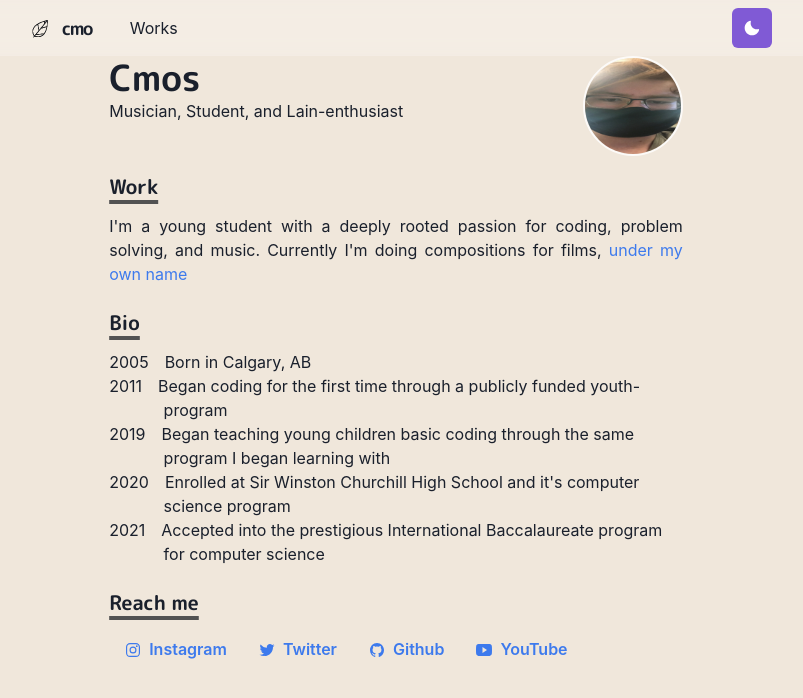
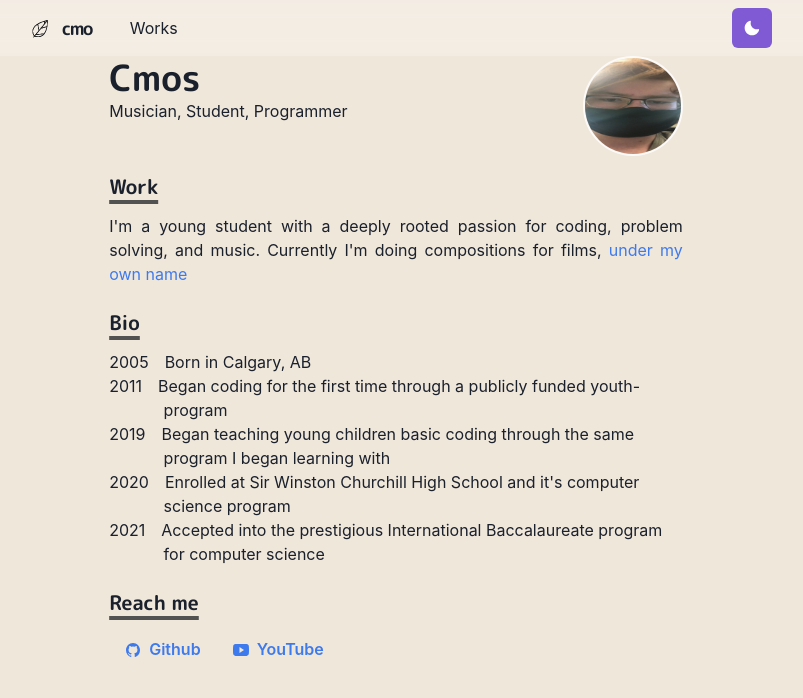
Before and after one commit to MaesLotws/cmos.studio, a Next.js app: page / in a window 1280 px wide. Shown: the top 698 px of the page, without its empty margins (244-1047 px from the left). Built offline with nearby package versions, Linux system fonts and the light colour scheme.

Commit message:
Broken Media Remover and Other Fixes

```diff
--- a/pages/index.js
+++ b/pages/index.js
@@ -15,7 +15,7 @@ const Page = () => {
                         <Heading as="h2" variant="page-title">
                             Cmos
                         </Heading>
-                        <p>Musician, Student, and Lain-enthusiast</p>
+                        <p>Musician, Student, Programmer</p>
                     </Box>
                     <Box flexShrink={0} mt={{ base: 4, md: 0 }} ml={{ md: 6 }} align="center">
                         <Image borderColor="whiteAlpha.800" borderWidth={2} borderStyle="solid" maxWidth="100px" display="inline-block" borderRadius="full" src="/images/cmos.jpg" alt="cmos" />
@@ -71,16 +71,6 @@ const Page = () => {
                     </Heading>
                     <List>
                         <ListItem>
-                            <Link href="https://www.instagram.com/c.mos__/" target="_blank">
-                                <Button variant="ghost" leftIcon={<Icon as={IoLogoInstagram} />}>
-                                    Instagram
-                                </Button>
-                            </Link>
-                            <Link href="https://twitter.com/Maeslotws" target="_blank">
-                                <Button variant="ghost" leftIcon={<Icon as={IoLogoTwitter} />}>
-                                    Twitter
-                                </Button>
-                            </Link>
                             <Link href="https://github.com/MaesLotws" target="_blank">
                                 <Button variant="ghost" leftIcon={<Icon as={IoLogoGithub} />}>
                                     Github
--- a/pages/works.js
+++ b/pages/works.js
@@ -3,6 +3,7 @@ import Section from "../componenets/section"
 import { WorkGridItem } from "../componenets/grid-item";
 
 import thumbCmos from '../public/images/cmos.jpg'
+import thumbLight from '../public/images/lightcrypt.jpg'
 import Layout from "../componenets/layouts/article";
 
 const Works = () => {
```
